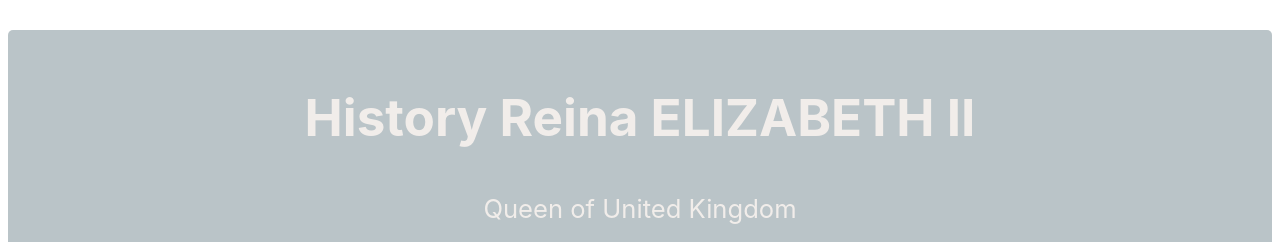
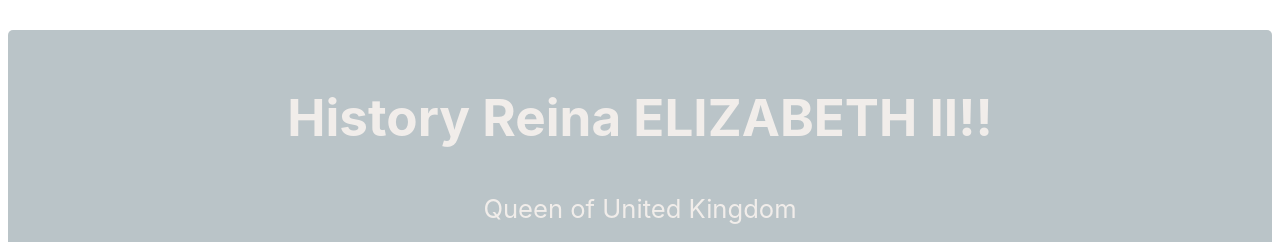
Before and after one commit to Eberechidi/Tribut-Project1, a plain HTML site: page index.html in a window 1280 px wide. Shown: the top 242 px of the page. Drawn offline with Linux system fonts and the light colour scheme.

Commit message:
commit 1 desde visual

```diff
--- a/index.html
+++ b/index.html
@@ -9,7 +9,7 @@
 
 <body>
     <main id="main">
-        <h1 id="title">History Reina ELIZABETH II</h1>
+        <h1 id="title">History Reina ELIZABETH II!!</h1>
         <p>Queen of United Kingdom</p>
 
         <div id="img-div">
```
